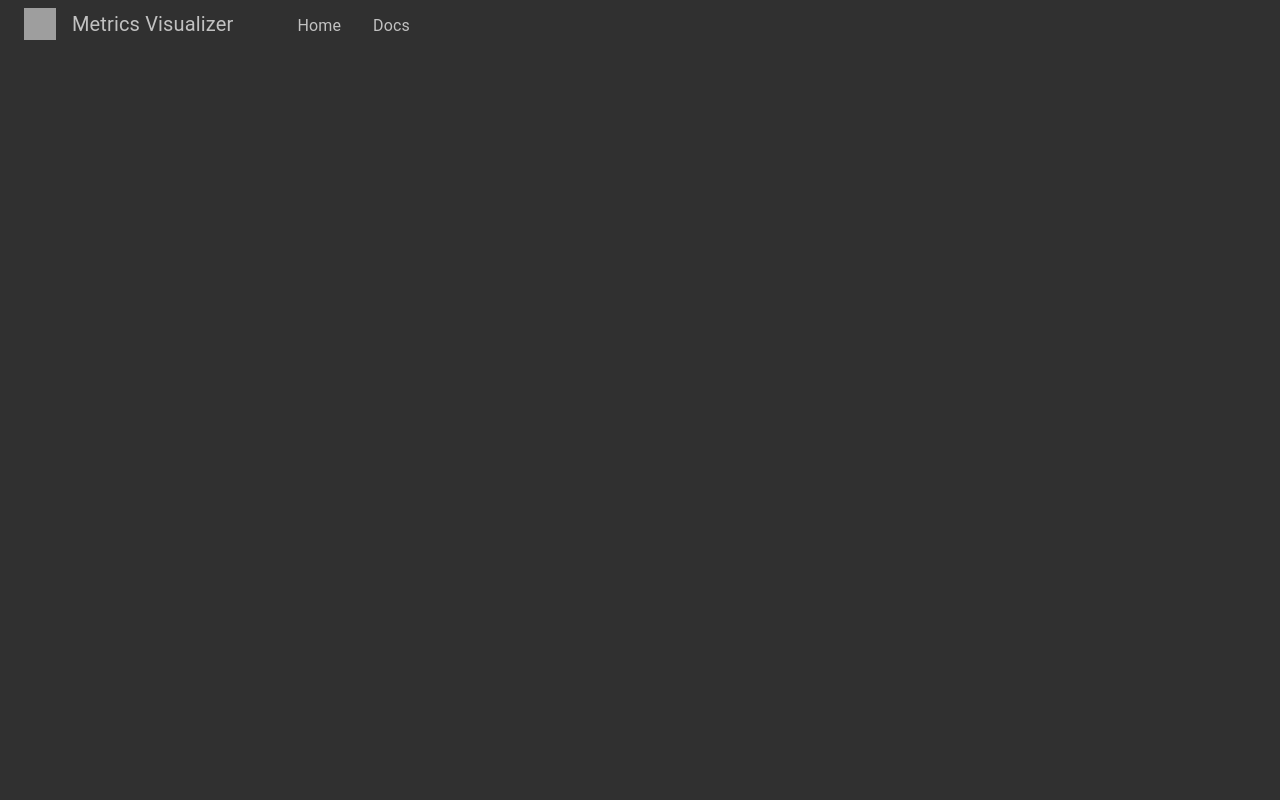
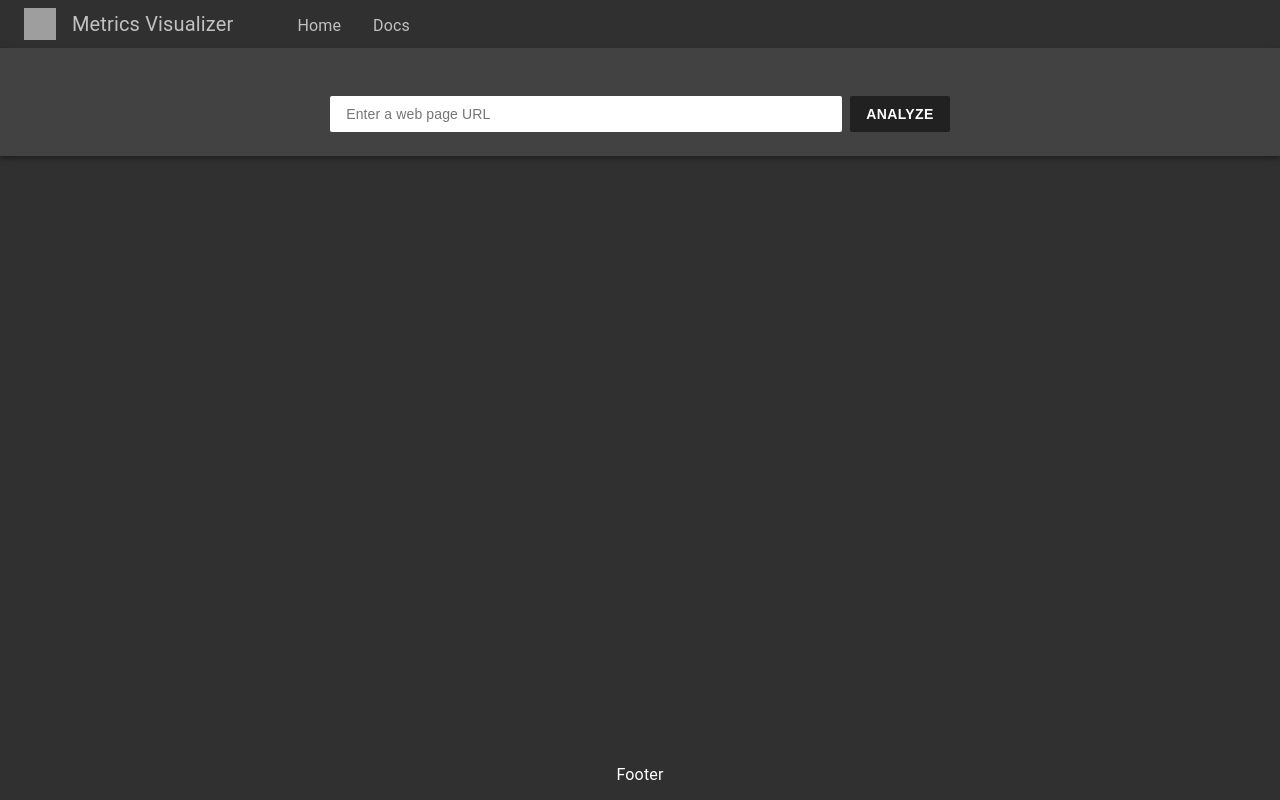
Before and after one commit to anton-karlovskiy/cra-metrics-visualizer-prototype, a React (Create React App) app: page / in a window 1280 px wide. Built offline with nearby package versions, Linux system fonts and the light colour scheme; grey boxes are pictures that could not be loaded.

Commit message:
core: PageSpeed Insight action

```diff
--- a/public/index.html
+++ b/public/index.html
@@ -24,7 +24,7 @@
       work correctly both with client-side routing and a non-root public URL.
       Learn how to configure a non-root public URL by running `npm run build`.
     -->
-    <title>React App</title>
+    <title>Metrics Visualizer</title>
   </head>
   <body>
     <noscript>You need to enable JavaScript to run this app.</noscript>
--- a/src/App.css
+++ b/src/App.css
@@ -1,3 +1,10 @@
+
 .App {
   text-align: center;
 }
+
+main {
+  width: 100%;
+  padding-bottom: 50px;
+  margin-top: 48px;
+}
--- a/src/App.js
+++ b/src/App.js
@@ -2,12 +2,19 @@
 import React from 'react';
 
 import Header from 'components/Header';
+import Footer from 'components/Footer';
+import PsiAction from 'components/PsiAction';
 import './App.css';
 
 const App = () => (
-  <div className='App'>
+  <>
     <Header />
-  </div>
+    <main>
+      <PsiAction />
+    </main>
+    {/* TODO: double check if we really need */}
+    <Footer />
+  </>
 );
 
 export default App;
--- /dev/null
+++ b/src/components/Footer/footer.css
@@ -0,0 +1,12 @@
+
+footer {
+  position: absolute;
+  bottom: 0;
+  left: 0;
+  right: 0;
+  text-align: center;
+  height: 50px;
+  display: flex;
+  justify-content: space-evenly;
+  align-items: center;
+}
--- /dev/null
+++ b/src/components/Footer/index.js
@@ -0,0 +1,10 @@
+
+import React from 'react';
+
+import './footer.css';
+
+const Footer = () => (
+  <footer>Footer</footer>
+);
+
+export default Footer;
--- /dev/null
+++ b/src/components/PsiAction/index.js
@@ -0,0 +1,29 @@
+
+import React from 'react';
+
+import './psi-action.css';
+
+const PsiAction = () => {
+  return (
+    <div className='psi-action'>
+      <form>
+        <div className='url-and-analyze'>
+          <input
+            id='url'
+            type='text'
+            name='url'
+            inputMode='url'
+            placeholder='Enter a web page URL'
+            aria-label='Enter a web page URL' />
+          <button
+            className='analyze-submit'
+            type='button'>
+            Analyze
+          </button>
+        </div>
+      </form>
+    </div>
+  );
+};
+
+export default PsiAction;
--- /dev/null
+++ b/src/components/PsiAction/psi-action.css
@@ -0,0 +1,31 @@
+
+.psi-action {
+  padding: 48px 0 24px;
+  background-color: var(--palette-bg-paper);
+  box-shadow: var(--shadows-4);
+}
+
+.psi-action div.url-and-analyze {
+  display: flex;
+  justify-content: center;
+}
+
+.psi-action input[name=url] {
+  border: none;
+  padding: 0 16px;
+  font-size: 14px;
+  height: auto;
+  width: 40%;
+}
+
+.analyze-submit {
+  padding: 8px 16px;
+  margin-left: 8px;
+  min-width: 96px;
+  box-shadow: none;
+  background-color: var(--palette-grey-500);
+}
+
+.analyze-submit:hover {
+  background-color: var(--palette-grey-500-dark);
+}
--- a/src/index.css
+++ b/src/index.css
@@ -108,6 +108,14 @@ body {
   -moz-osx-font-smoothing: grayscale;
 }
 
+div#root {
+  position: absolute;
+  left: 0;
+  right: 0;
+  top: 0;
+  bottom: 0;
+}
+
 a {
   font-weight: var(--typography-font-weight-regular);
   color: var(--palette-text-secondary);
@@ -126,16 +134,16 @@ button {
   border: 0;
   border-radius: 2px;
   height: 36px;
+  user-select: none;
   transition: background-color .2s, box-shadow .2s;
 
   /* truncate string with ellipsis */
-  min-width: 36px;
+  min-width: 64px;
   white-space: nowrap;
   overflow: hidden;
   text-overflow: ellipsis;
 
   font-size: var(--typography-button-font-size);
-  line-height: var(--typography-button-line-height);
   letter-spacing: var(--typography-button-letter-spacing);
   font-weight: var(--typography-font-weight-bold);
   text-transform: uppercase;
```
